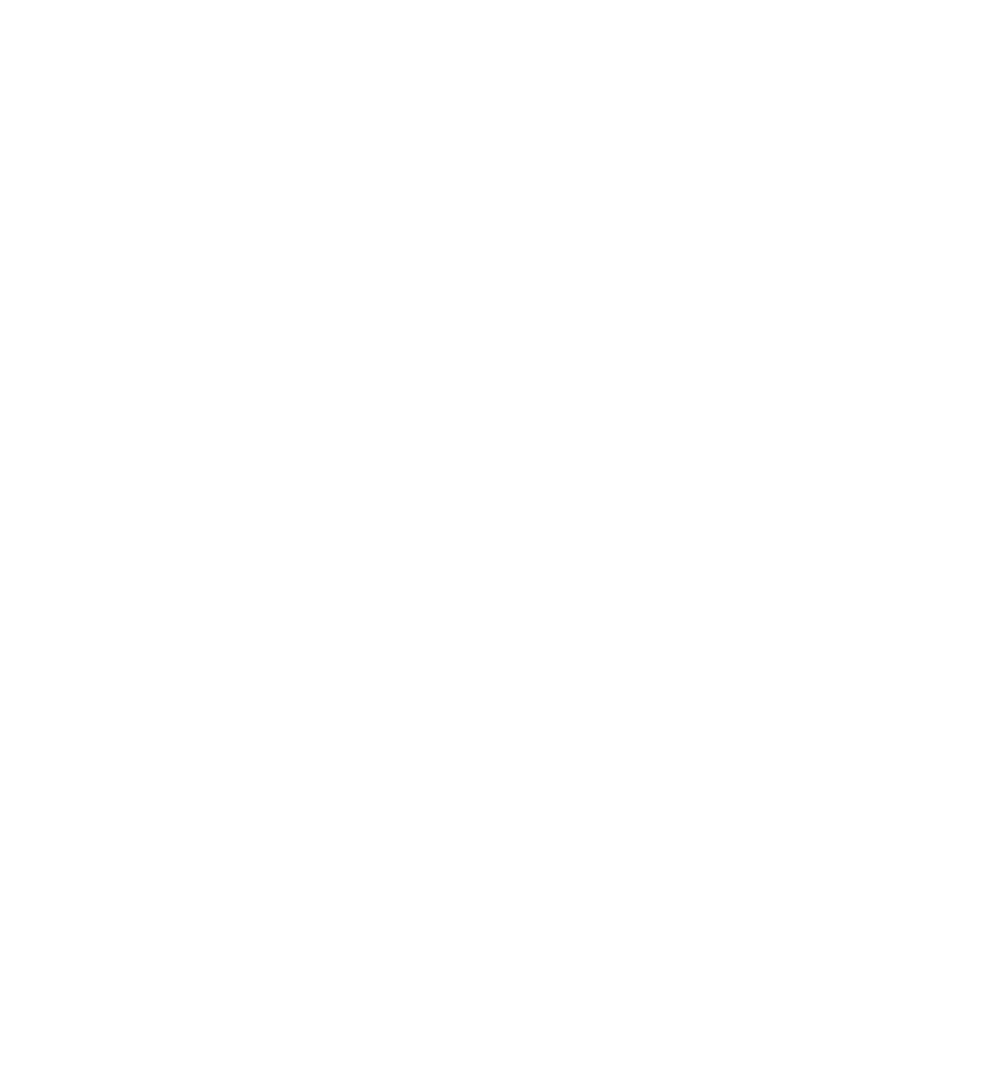
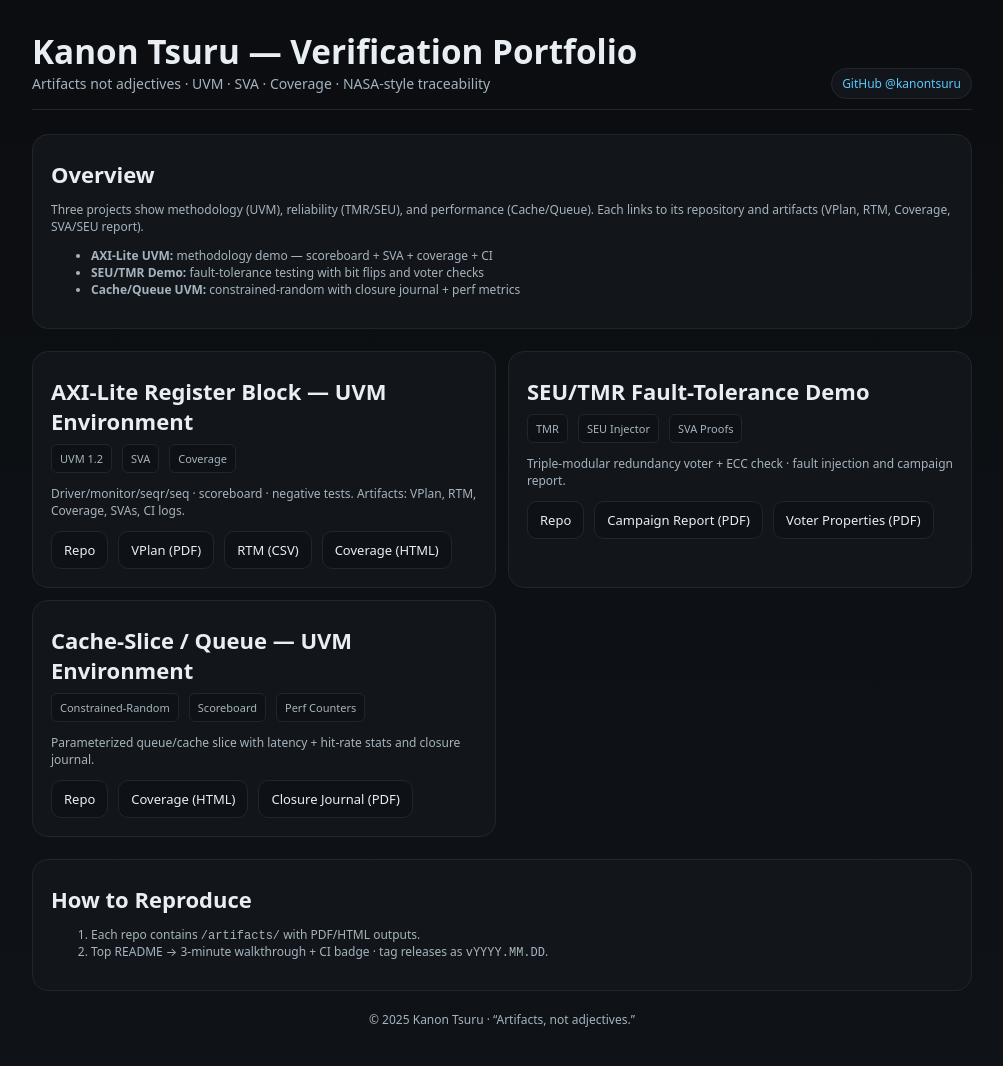
Before and after one commit to kanontsuru/kanon-portfolio, a plain HTML site: page index.html in a window 1280 px wide. Shown: the whole page, without its empty margins (138-1141 px from the left). Before the commit the page ends 800 px from the top, so only its background shows below. Drawn offline with Linux system fonts and the light colour scheme.

Commit message:
Update index.html

```diff
--- a/index.html
+++ b/index.html
@@ -1 +1,105 @@
-<file:///Users/kanon/Downloads/simple_personal_website_single_file.html>
+<!doctype html>
+<html lang="en">
+<head>
+  <meta charset="utf-8" />
+  <meta name="viewport" content="width=device-width, initial-scale=1" />
+  <title>Kanon Tsuru — Verification Portfolio</title>
+  <style>
+    :root{--bg:#0b0d10;--fg:#e8eef3;--muted:#a6b3be;--accent:#5cc8ff;--card:#12161b;--line:#1f2630}
+    *{box-sizing:border-box}
+    body{margin:0;font-family:ui-sans-serif,system-ui,-apple-system,Segoe UI,Roboto,Helvetica,Arial;color:var(--fg);background:linear-gradient(180deg,#0b0d10,#0f1318)}
+    a{color:var(--accent);text-decoration:none}
+    a:hover{text-decoration:underline}
+    .wrap{max-width:980px;margin:0 auto;padding:28px 20px 60px}
+    header{display:flex;flex-wrap:wrap;gap:14px;align-items:flex-end;justify-content:space-between;border-bottom:1px solid var(--line);padding-bottom:16px}
+    h1{margin:0;font-size:clamp(24px,2.6vw,34px)}
+    .tagline{color:var(--muted);font-size:14px}
+    .pill{background:var(--card);border:1px solid var(--line);padding:6px 10px;border-radius:999px;font-size:12px;color:var(--muted);margin-left:6px}
+    main{display:grid;gap:22px;margin-top:24px}
+    .card{background:var(--card);border:1px solid var(--line);border-radius:16px;padding:18px}
+    .card h2{margin:6px 0 8px;font-size:clamp(18px,2.2vw,22px)}
+    .meta{display:flex;flex-wrap:wrap;gap:10px;margin:6px 0 12px}
+    .badge{font-size:11px;padding:6px 8px;border-radius:6px;background:#0e1216;border:1px solid var(--line);color:var(--muted)}
+    .grid{display:grid;gap:12px;grid-template-columns:1fr}
+    @media(min-width:780px){.grid{grid-template-columns:repeat(2,1fr)}}
+    .links{display:flex;flex-wrap:wrap;gap:10px;margin-top:10px}
+    .btn{display:inline-flex;align-items:center;gap:6px;padding:9px 12px;border-radius:10px;border:1px solid var(--line);background:#0e1216;color:var(--fg);font-size:13px}
+    .btn:hover{background:#0f151b}
+    .small{font-size:12px;color:var(--muted)}
+  </style>
+</head>
+<body>
+  <div class="wrap">
+    <header>
+      <div>
+        <h1>Kanon Tsuru — Verification Portfolio</h1>
+        <div class="tagline">Artifacts not adjectives · UVM · SVA · Coverage · NASA-style traceability</div>
+      </div>
+      <div>
+        <span class="pill"><a href="https://github.com/kanontsuru">GitHub @kanontsuru</a></span>
+      </div>
+    </header>
+
+    <main>
+      <section class="card">
+        <h2>Overview</h2>
+        <p class="small">Three projects show methodology (UVM), reliability (TMR/SEU), and performance (Cache/Queue). Each links to its repository and artifacts (VPlan, RTM, Coverage, SVA/SEU report).</p>
+        <ul class="small">
+          <li><b>AXI-Lite UVM:</b> methodology demo — scoreboard + SVA + coverage + CI</li>
+          <li><b>SEU/TMR Demo:</b> fault-tolerance testing with bit flips and voter checks</li>
+          <li><b>Cache/Queue UVM:</b> constrained-random with closure journal + perf metrics</li>
+        </ul>
+      </section>
+
+      <section class="grid">
+        <article class="card">
+          <h2>AXI-Lite Register Block — UVM Environment</h2>
+          <div class="meta"><span class="badge">UVM 1.2</span><span class="badge">SVA</span><span class="badge">Coverage</span></div>
+          <p class="small">Driver/monitor/seqr/seq · scoreboard · negative tests. Artifacts: VPlan, RTM, Coverage, SVAs, CI logs.</p>
+          <div class="links">
+            <a class="btn" href="https://github.com/kanontsuru/axi-lite-uvm" target="_blank">Repo</a>
+            <a class="btn" href="#" target="_blank">VPlan (PDF)</a>
+            <a class="btn" href="#" target="_blank">RTM (CSV)</a>
+            <a class="btn" href="#" target="_blank">Coverage (HTML)</a>
+          </div>
+        </article>
+
+        <article class="card">
+          <h2>SEU/TMR Fault-Tolerance Demo</h2>
+          <div class="meta"><span class="badge">TMR</span><span class="badge">SEU Injector</span><span class="badge">SVA Proofs</span></div>
+          <p class="small">Triple-modular redundancy voter + ECC check · fault injection and campaign report.</p>
+          <div class="links">
+            <a class="btn" href="https://github.com/kanontsuru/seu-tmr-demo" target="_blank">Repo</a>
+            <a class="btn" href="#" target="_blank">Campaign Report (PDF)</a>
+            <a class="btn" href="#" target="_blank">Voter Properties (PDF)</a>
+          </div>
+        </article>
+
+        <article class="card">
+          <h2>Cache-Slice / Queue — UVM Environment</h2>
+          <div class="meta"><span class="badge">Constrained-Random</span><span class="badge">Scoreboard</span><span class="badge">Perf Counters</span></div>
+          <p class="small">Parameterized queue/cache slice with latency + hit-rate stats and closure journal.</p>
+          <div class="links">
+            <a class="btn" href="https://github.com/kanontsuru/cache-slice-uvm" target="_blank">Repo</a>
+            <a class="btn" href="#" target="_blank">Coverage (HTML)</a>
+            <a class="btn" href="#" target="_blank">Closure Journal (PDF)</a>
+          </div>
+        </article>
+      </section>
+
+      <section class="card">
+        <h2>How to Reproduce</h2>
+        <ol class="small">
+          <li>Each repo contains <code>/artifacts/</code> with PDF/HTML outputs.</li>
+          <li>Top README → 3-minute walkthrough + CI badge · tag releases as <code>vYYYY.MM.DD</code>.</li>
+        </ol>
+      </section>
+    </main>
+
+    <footer class="small" style="text-align:center;margin-top:20px;color:#a6b3be">
+      © <span id="y"></span> Kanon Tsuru · “Artifacts, not adjectives.”
+    </footer>
+  </div>
+  <script>document.getElementById('y').textContent=new Date().getFullYear();</script>
+</body>
+</html>
```
